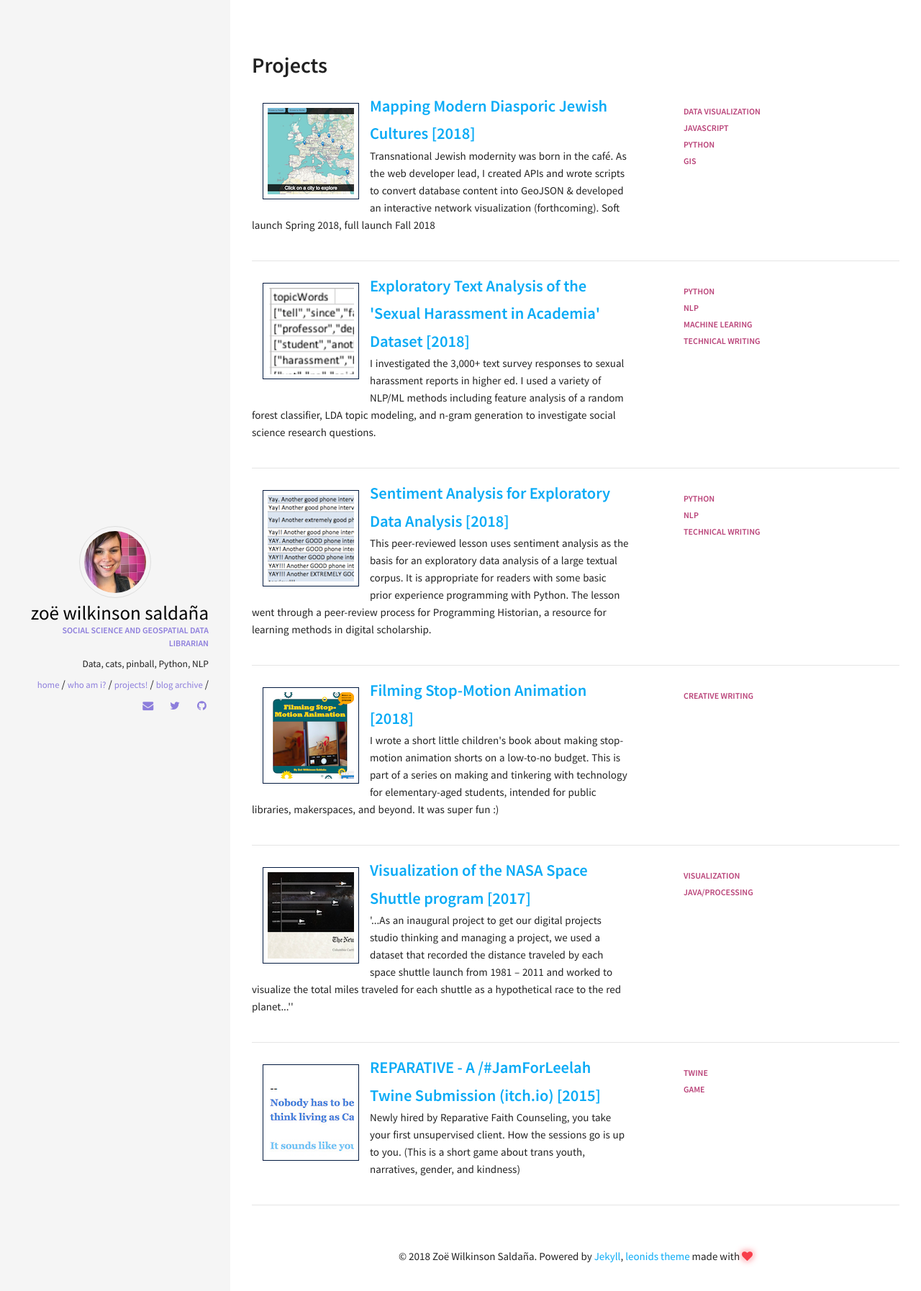
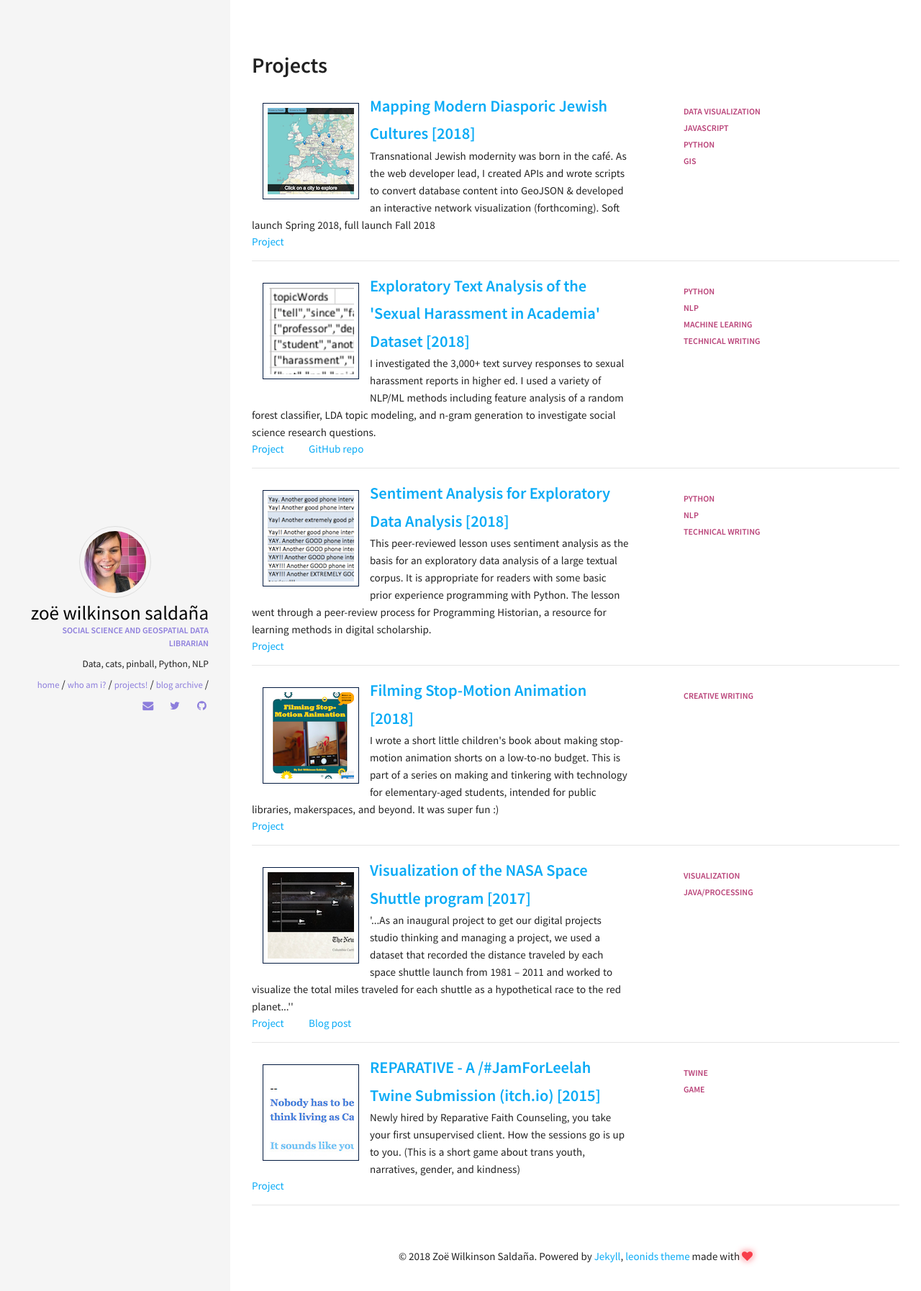
Before and after one commit to zoews/zoews.github.io, a Jekyll site: the page built from all_projects.html, in a window 1280 px wide. Shown: the top 1794 px of the page at 72% size. Built offline with Jekyll 4.4.1, drawn with Linux system fonts in a browser that asks for light colours.

Commit message:
formatting changes for projects page

```diff
--- a/_data/index/projects.yml
+++ b/_data/index/projects.yml
@@ -9,6 +9,7 @@
   descr: "I investigated the 3,000+ text survey responses to sexual harassment reports in higher ed. I used a variety of NLP/ML methods including feature analysis of a random forest classifier, LDA topic modeling, and n-gram generation to investigate social science research questions."
   image: nlp_proj.png
   website: https://drive.google.com/file/d/1t62xSjLV_Vy8mxhgb_eZW_BwoCpp_wF5/view?usp=sharing
+  github: https://github.com/zoews/academic-harassment-data
   tags: ["python", "nlp", "machine learing", "technical writing"]
   year: 2018
 
@@ -29,7 +30,8 @@
 - name: Visualization of the NASA Space Shuttle program
   descr: "'...As an inaugural project to get our digital projects studio thinking and managing a project, we used a dataset that recorded the distance traveled by each space shuttle launch from 1981 – 2011 and worked to visualize the total miles traveled for each shuttle as a hypothetical race to the red planet...''"
   image: nasa.png
-  website: https://clarklabs.lib.umich.edu/2017/11/08/using_processing_visualize_space_exploration/
+  website: https://vimeo.com/241552671
+  post: https://clarklabs.lib.umich.edu/2017/11/08/using_processing_visualize_space_exploration/
   tags: ["visualization", "java/processing"]
   year: 2017
 
--- a/_includes/sections/projects.html
+++ b/_includes/sections/projects.html
@@ -12,11 +12,19 @@
     <div class="row">
        <div class="col l7">
                 {% if project.image %}
-                <a href="{{ project.website }} "><img src="../img/{{ project.image }}" style="float:left; margin:15px; border:1px solid #021a40;"></a>
+                    <a href="{{ project.website }} "><img src="../img/{{ project.image }}" style="float:left; margin:15px; border:1px solid #021a40;"></a>
                 {% endif %}
                 <a href="{{ project.website }} "><h3 style="margin: 0">{{ project.name }}  [{{ project.year }}]</h2></a>
                 <p style="margin: 0">{{ project.descr }} </p>
-
+                {% if project.website %}
+                    <a href="{{ project.website }} ">Project</a> &ensp; &ensp; &ensp;
+                {% endif %}
+                {% if project.post %}
+                <a href="{{ project.post }} ">Blog post</a> &ensp; &ensp; &ensp;
+                {% endif %}
+                {% if project.github %}
+                    <a href="{{ project.github }} ">GitHub repo</a>
+                {% endif %}
 
                 <br>
 
```
Also changed, not shown: _posts/2018-07-02-welcome-to-jekyll.md (+1 -1 lines), 5 other files.
